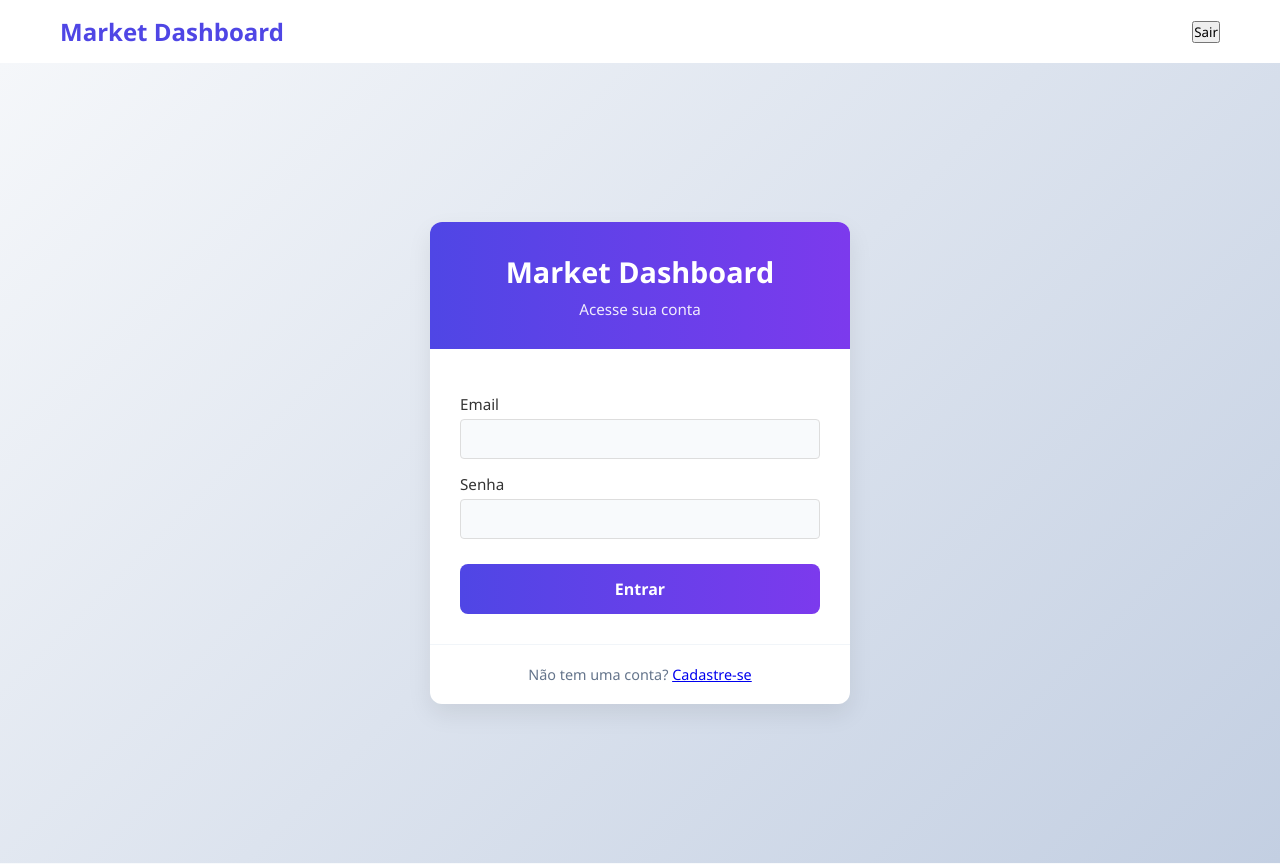
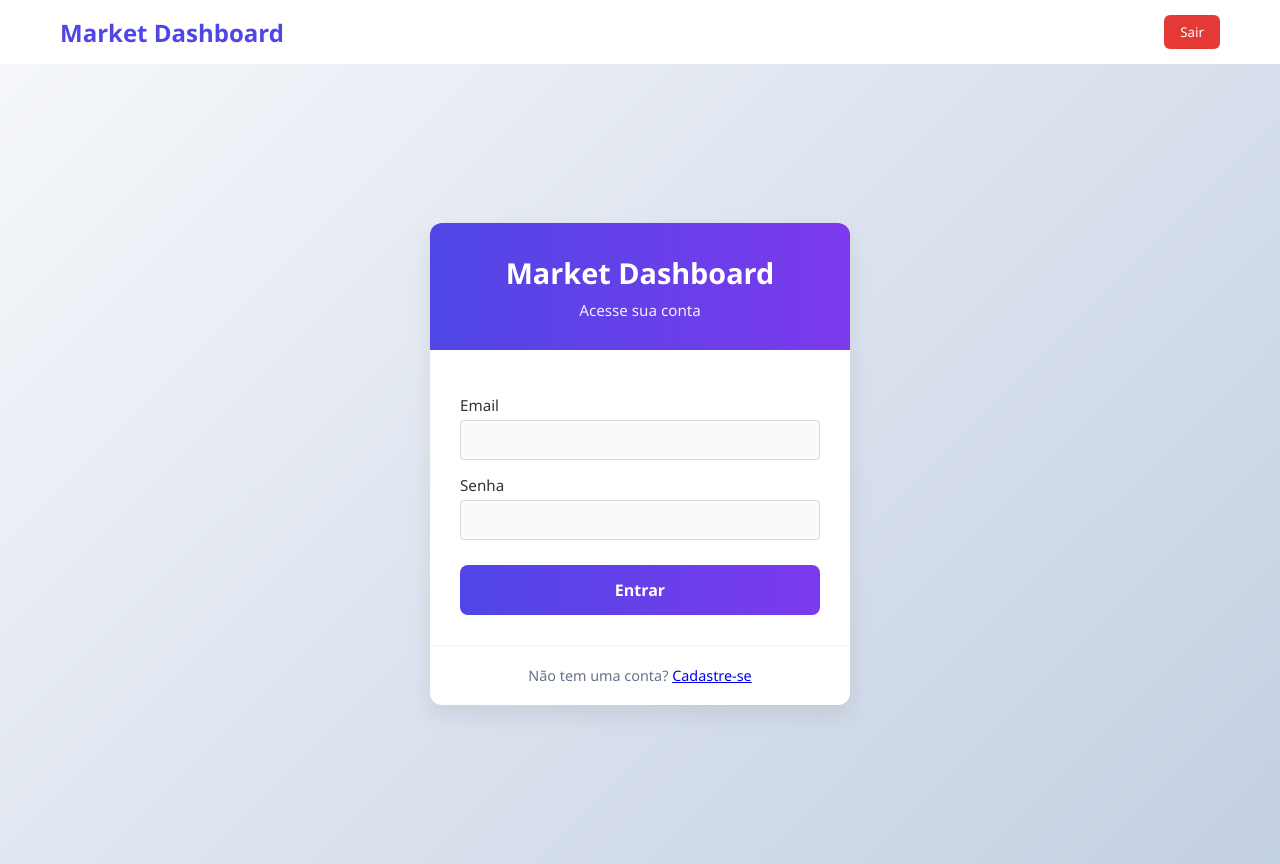
Before and after one commit to Samuely2/ms-market-management, a React (Create React App) app in the folder market-front/: page / in a window 1280 px wide. Built offline with nearby package versions, Linux system fonts and the light colour scheme.

Commit message:
css botao sair

```diff
--- a/market-front/src/components/Header.jsx
+++ b/market-front/src/components/Header.jsx
@@ -16,7 +16,7 @@ const Header = () => {
       <div className="container">
         <div className="logo">Market Dashboard</div>
         <nav>
-        <button onClick={handleLogout}>Sair</button>
+        <button className="logout-button" onClick={handleLogout}>Sair</button>
         </nav>
       </div>
     </header>
--- a/market-front/src/styles/auth.css
+++ b/market-front/src/styles/auth.css
@@ -329,3 +329,27 @@
     font-weight: 500;
     color: #333;
   }
+
+  .logout-button {
+    background-color: #e53935;
+    color: white;
+    padding: 8px 16px;
+    border: none;
+    border-radius: 6px;
+    font-weight: 500;
+    cursor: pointer;
+    transition: background-color 0.3s ease;
+  }
+
+  .logout-button:hover {
+    background-color: #c62828;
+  }
+
+  .logout-button:active {
+    transform: scale(0.98);
+  }
+
+  .logout-button:disabled {
+    background-color: #ccc;
+    cursor: not-allowed;
+  }
```
